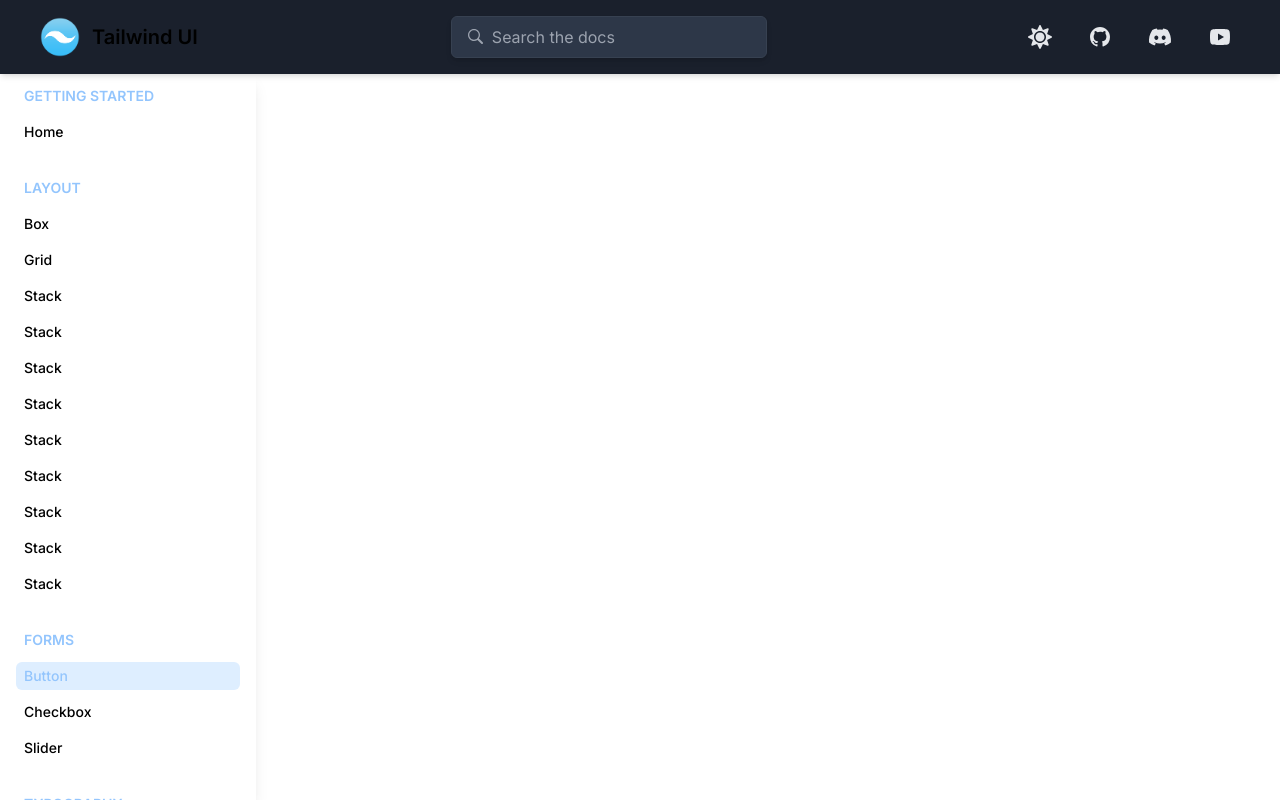
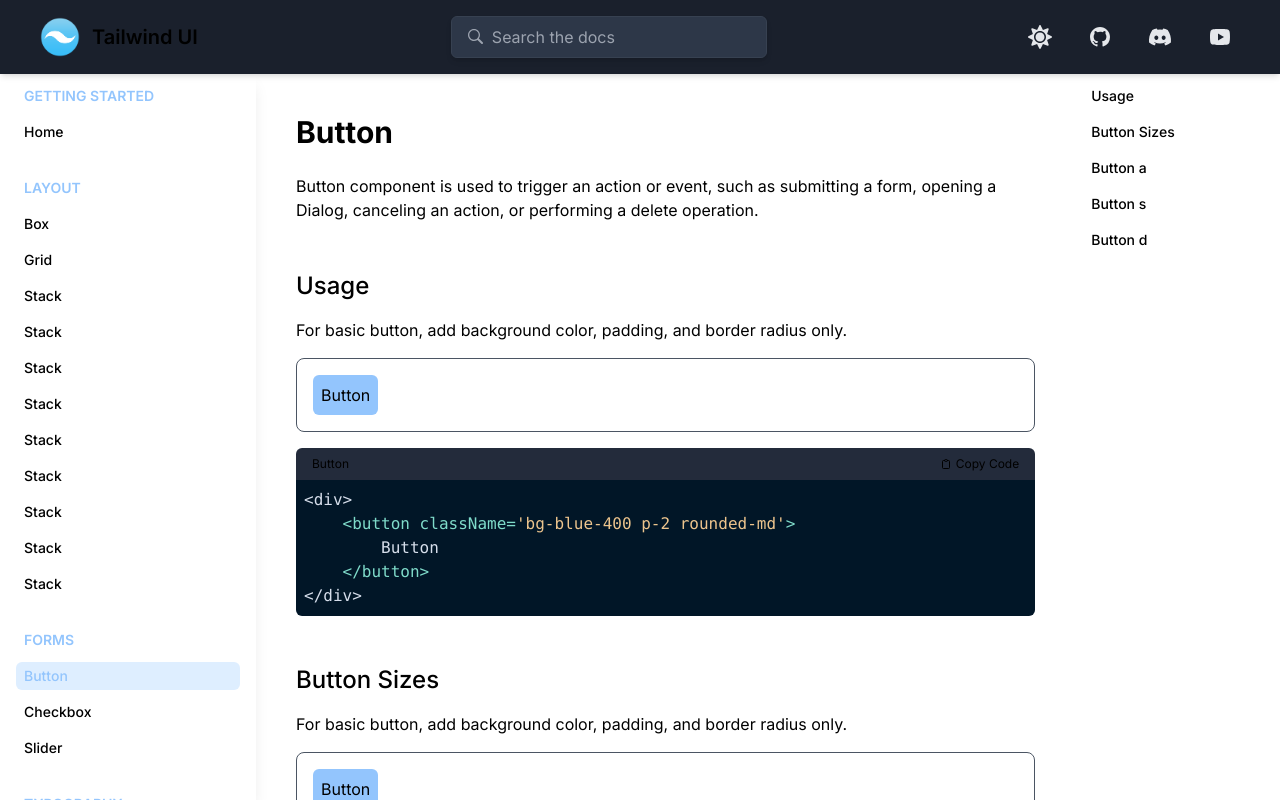
Before and after one commit to Antholem/Tailwind-UI, a Next.js app: page /button in a window 1280 px wide. Built offline with nearby package versions, Linux system fonts and the light colour scheme.

Commit message:
Highlighter for Rightsidebar and Footer Components

```diff
--- a/src/app/(views)/button/page.tsx
+++ b/src/app/(views)/button/page.tsx
@@ -9,47 +9,83 @@ import Footer from '@/app/_layouts/footer';
 
 const Button = () => {
     const [lastCopied, setLastCopied] = useState<number | null>(null);
-    // const [scrollLocation, setScrollLocation] = useState<string>('');
+    const [scrollLocation, setScrollLocation] = useState<string>('');
 
     const handleCopy = (index: number) => {
         setLastCopied(index);
     };
 
     const { darkMode } = globalState();
-    // const scrollRef = useRef<HTMLDivElement>(null);
+    const scrollRef = useRef<HTMLDivElement>(null);
 
-    // useEffect(() => {
-    //     const handleScroll = () => {
-    //         if (!scrollRef.current) return;
-    //         const viewportHeight = scrollRef.current.clientHeight;
-    //         const scrollPosition = scrollRef.current.scrollTop; // Calculate scroll position relative to the center of the viewport
-    //         const buttonItems = scrollRef.current.getElementsByClassName('scroll-item');
-    //         for (let i = 0; i < buttonItems.length; i++) {
-    //             const item = buttonItems[i] as HTMLElement;
-    //             const itemHeight = item.clientHeight;
-    //             const offsetTop = item.offsetTop - viewportHeight / 2 + itemHeight / 2; // Adjust offsetTop to center of viewport
-    //             const offsetBottom = offsetTop + itemHeight;
-    //             if (scrollPosition >= offsetTop && scrollPosition < offsetBottom) {
-    //                 setScrollLocation(item.id);
-    //                 break;
-    //             }
-    //         }
-    //     };
+    useEffect(() => {
+        const handleScroll = () => {
+            if (!scrollRef.current) return;
+            const viewportHeight = scrollRef.current.clientHeight;
+            const scrollPosition = scrollRef.current.scrollTop; // Calculate scroll position relative to the center of the viewport
+            const buttonItems = scrollRef.current.getElementsByClassName('scroll-item');
+            for (let i = 0; i < buttonItems.length; i++) {
+                const item = buttonItems[i] as HTMLElement;
+                const itemHeight = item.clientHeight;
+                const offsetTop = item.offsetTop - viewportHeight / 2 + itemHeight / 2; // Adjust offsetTop to center of viewport
+                const offsetBottom = offsetTop + itemHeight;
+                if (scrollPosition >= offsetTop && scrollPosition < offsetBottom) {
+                    setScrollLocation(item.id);
+                    break;
+                }
+            }
+        };
 
-    //     if (scrollRef.current) {
-    //         scrollRef.current.addEventListener('scroll', handleScroll);
-    //     }
+        if (scrollRef.current) {
+            scrollRef.current.addEventListener('scroll', handleScroll);
+        }
 
-    //     return () => {
-    //         if (scrollRef.current) {
-    //             scrollRef.current.removeEventListener('scroll', handleScroll);
-    //         }
-    //     };
-    // }, []);
+        return () => {
+            if (scrollRef.current) {
+                scrollRef.current.removeEventListener('scroll', handleScroll);
+            }
+        };
+    }, []);
 
     return (
         <Fragment>
-
+            <div className='flex flex-1 flex-col space-y-6 overflow-y-auto px-6 md:px-10 py-10' ref={scrollRef}>
+                <div>
+                    <Header
+                        title={ButtonList.ButtonHeader.title}
+                        description={ButtonList.ButtonHeader.description}
+                    />
+                </div>
+                <div>
+                    {ButtonList.ButtonItems.map((item) => (
+                        <Body
+                            id={item.id}
+                            key={item.id}
+                            style='flex flex-col space-y-4 py-6 scroll-item'
+                            title={item.title}
+                            description={item.description}
+                            component={darkMode ? item.component.dark : item.component.light}
+                            clipboard={
+                                <Clipboard
+                                    sourceCode={item.source}
+                                    header={item.clipboard}
+                                    onCopy={() => handleCopy(item.sourceNo)}
+                                    isCheck={lastCopied === item.sourceNo}
+                                />
+                            }
+                        />
+                    ))}
+                </div>
+                <div>
+                    <Footer />
+                </div>
+            </div>
+            <div className='overflow-y-auto hidden md:inline w-[20%]'>
+                <RightSideBar
+                    map={ButtonList.ButtonItems}
+                    highlight={scrollLocation}
+                />
+            </div>
         </Fragment>
     );
 }
--- a/src/app/_layouts/footer/index.tsx
+++ b/src/app/_layouts/footer/index.tsx
@@ -1,16 +1,16 @@
 import globalState from '@/app/state';
-import React from 'react';
-import { FaTwitter, FaGithub, FaLinkedin, FaYoutube } from 'react-icons/fa';
+import React from 'react'
+import { FaTwitter, FaGithub, FaLinkedin, FaYoutube } from "react-icons/fa";
 
 const Footer = () => {
     const { darkMode } = globalState();
     const currentYear = new Date().getFullYear();
 
-    // const socialIcons = [<FaTwitter />, <FaGithub />, <FaLinkedin />, <FaYoutube />];
+    const socialIcons = [<FaTwitter />, <FaGithub />, <FaLinkedin />, <FaYoutube />]
 
     return (
         <div className='py-2'>
-            {/* <div className='mb-10'>
+            <div className='mb-10'>
                 <hr className={`${darkMode ? 'border-gray-600' : 'border-gray-300'}`} />
             </div>
             <div className='flex flex-col space-y-6 justify-center items-center'>
@@ -29,9 +29,9 @@ const Footer = () => {
                         </div>
                     ))}
                 </div>
-            </div> */}
+            </div>
         </div>
-    );
-};
+    )
+}
 
-export default Footer;
+export default Footer
```
